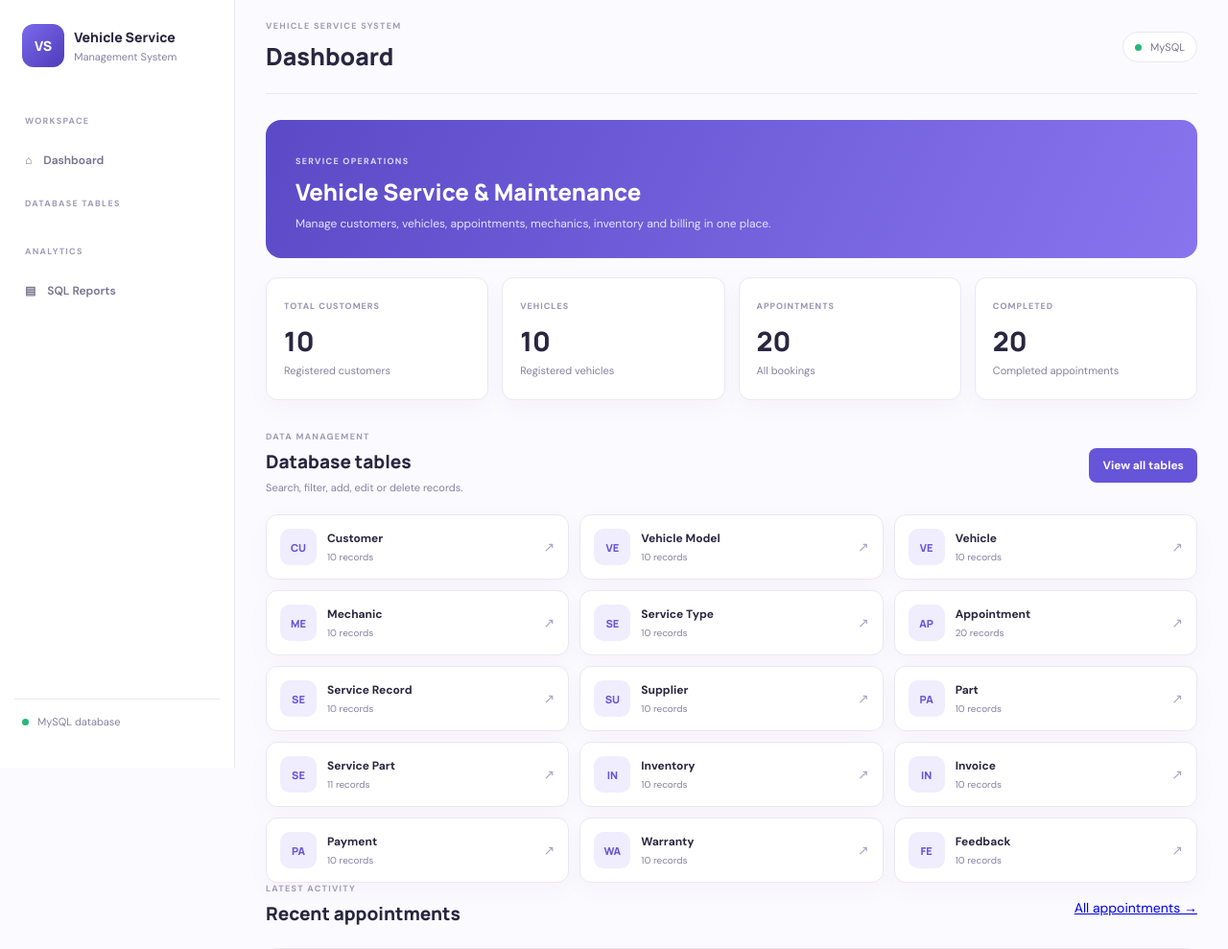
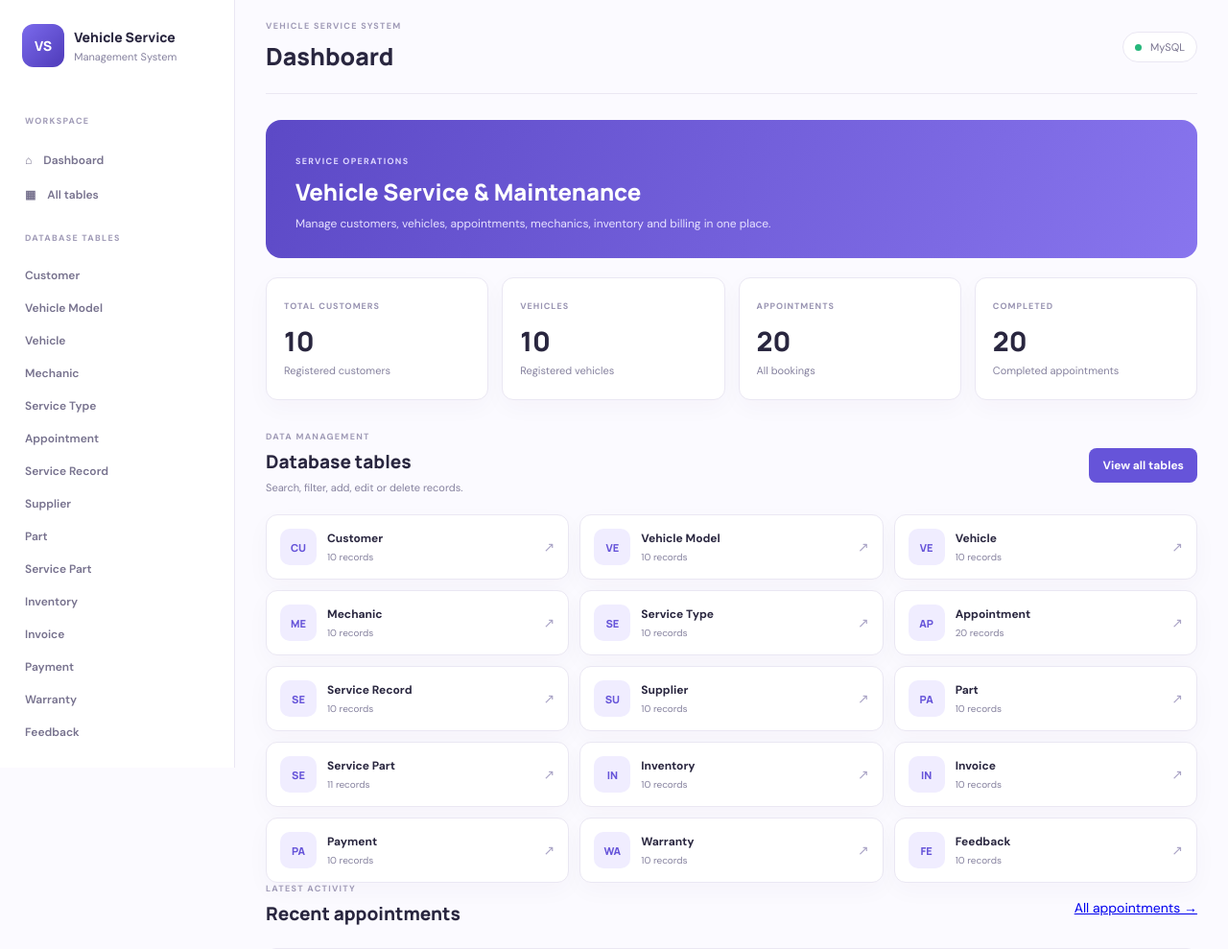
Before and after one commit to SourishHere/dbms---workbench, a Flask app: page / in a window 1280 px wide. Shown: the top 989 px of the page at 96% size. Run offline with Flask 3, Linux system fonts and the light colour scheme; data comes from the database, SQL or seed files in the repository.

Commit message:
Wire navigation to the restored DBMS routes

```diff
--- a/templates/base.html
+++ b/templates/base.html
@@ -1 +1,14 @@
-<!doctype html><html lang="en"><head><meta charset="utf-8"><meta name="viewport" content="width=device-width,initial-scale=1"><title>{% block title %}Vehicle Service{% endblock %}</title><link rel="stylesheet" href="{{ url_for('static',filename='style.css') }}"></head><body><aside class="sidebar"><a class="brand" href="{{ url_for('index') }}"><span class="brandmark">VS</span><span>Vehicle Service<small>Management System</small></span></a><p class="navlabel">WORKSPACE</p><a class="navlink" href="{{ url_for('index') }}">⌂　Dashboard</a><p class="navlabel">DATABASE TABLES</p>{% for name in tables|default({}) %}<a class="navlink" href="{{ url_for('table_view',table=name) }}">{{ name.replace('_',' ')|title }}</a>{% endfor %}<p class="navlabel">ANALYTICS</p><a class="navlink" href="{{ url_for('reports') }}">▤　SQL Reports</a><div class="sidebarfoot"><i></i> MySQL database</div></aside><main class="main"><header class="topbar"><div><p class="eyebrow">VEHICLE SERVICE SYSTEM</p><h1>{% block heading %}Dashboard{% endblock %}</h1></div><span class="pill"><i></i> MySQL</span></header>{% with msgs=get_flashed_messages(with_categories=true) %}{% if msgs %}<div class="flashes">{% for category,msg in msgs %}<p class="flash {{ category }}">{{ msg }}</p>{% endfor %}</div>{% endif %}{% endwith %}{% block content %}{% endblock %}</main></body></html>
+<!doctype html>
+<html lang="en">
+<head><meta charset="utf-8"><meta name="viewport" content="width=device-width,initial-scale=1"><title>{% block title %}Vehicle Service{% endblock %}</title><link rel="stylesheet" href="{{ url_for('static',filename='style.css') }}"></head>
+<body>
+<aside class="sidebar">
+<a class="brand" href="{{ url_for('index') }}"><span class="brandmark">VS</span><span>Vehicle Service<small>Management System</small></span></a>
+<p class="navlabel">WORKSPACE</p><a class="navlink" href="{{ url_for('index') }}">⌂　Dashboard</a><a class="navlink" href="{{ url_for('tables_page') }}">▦　All tables</a>
+<p class="navlabel">DATABASE TABLES</p>{% for name in nav_tables %}<a class="navlink" href="{{ url_for('table_page',table=name) }}">{{ labels[name] }}</a>{% endfor %}
+<p class="navlabel">ANALYTICS</p><a class="navlink" href="{{ url_for('reports') }}">▤　SQL Query</a><a class="navlink" href="{{ url_for('health') }}">✓　Database health</a>
+<div class="sidebarfoot"><i></i> MySQL database</div>
+</aside>
+<main class="main"><header class="topbar"><div><p class="eyebrow">VEHICLE SERVICE SYSTEM</p><h1>{% block heading %}Dashboard{% endblock %}</h1></div><span class="pill"><i></i> MySQL</span></header>
+{% with msgs=get_flashed_messages(with_categories=true) %}{% if msgs %}<div class="flashes">{% for category,msg in msgs %}<p class="flash {{ category }}">{{ msg }}</p>{% endfor %}</div>{% endif %}{% endwith %}
+{% block content %}{% endblock %}</main></body></html>
```
